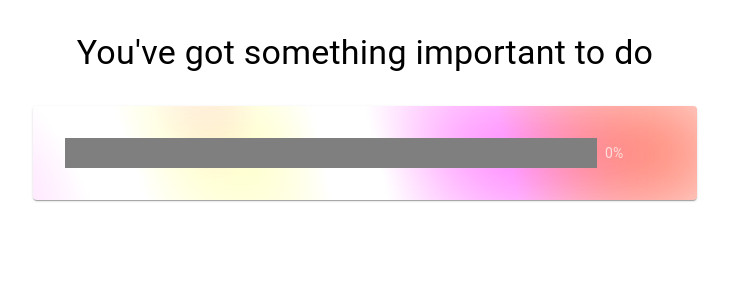
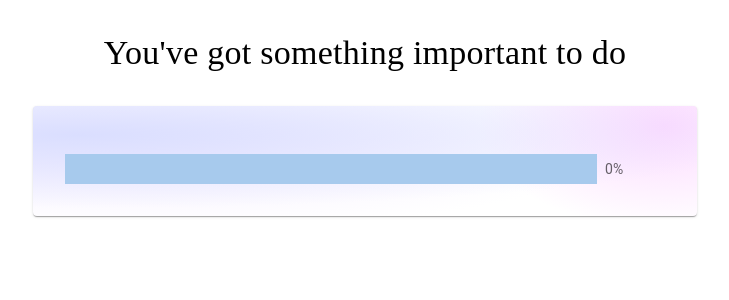
Before and after one commit to ashgansh/one-thing, a React (Create React App) app: page / in a window 1280 px wide. Shown: the top 300 px of the page, without its empty margins (275-1004 px from the left). Built offline with nearby package versions, Linux system fonts and the light colour scheme.

Commit message:
feat: prepare for multiple things

```diff
--- a/src/App.js
+++ b/src/App.js
@@ -8,14 +8,7 @@ import { Progress } from "./Progress";
 import Form from "./Form";
 import "./styles.css";
 
-const theme = createTheme({
-  palette: {
-    mode: "dark",
-    primary: {
-      main: "#ffffff",
-    },
-  },
-});
+const theme = createTheme();
 
 // const theme = createTheme({
 //   status: {
@@ -44,17 +37,18 @@ function App() {
         variant="h4"
         mt={4}
         mb={4}
-        style={{ textAlign: "center" }}
+        style={{ textAlign: "center", fontFamily: 'Londrina Solid' }}
       >
         You've got something important to do
       </Typography>
       <div style={{ height: "100%" }}>
         <Card
           elevation={1}
+          className="shiny"
           style={{
+            color: 'black',
             position: "relative",
-            background: "transparent",
-            color: "white",
+            backgroundSize: 'cover',
             maxWidth: 600,
             margin: "auto",
             padding: "2rem",
@@ -62,23 +56,8 @@ function App() {
         >
           {ready && <Form task={task} />}
           <Progress />
-        <div
-          style={{
-            zIndex: -1,
-            position: "absolute",
-            top: 0,
-            left: 0,
-            backgroundImage: "url(./magic.svg)",
-            backgroundSize: "cover",
-            transform: 'scale(1.1)',
-            height: "100%",
-            width: "100%",
-            filter: "blur(50px) brightness(1.70)",
-          }}
-        ></div>
-
         </Card>
-     </div>
+      </div>
     </ThemeProvider>
   );
 }
--- a/src/Form.js
+++ b/src/Form.js
@@ -31,8 +31,8 @@ const App = ({ task }) => {
   return (
     <LocalizationProvider dateAdapter={AdapterDateFns}>
       <form onSubmit={handleSubmit(onSubmit)}>
-        <Grid container spacing={5}>
-          <Grid item xs={12}>
+        <Grid container spacing={5} style={{alignItems: 'end'}}>
+          <Grid item xs={8}>
             <Controller
               name="name"
               control={control}
@@ -41,14 +41,14 @@ const App = ({ task }) => {
               )}
             />
           </Grid>
-          <Grid item xs={8}>
+          <Grid item xs={4}>
             <Controller
               name="deadline"
               control={control}
               render={({ field }) => (
                 <DateTimePicker
                   {...field}
-                  label="Date desktop"
+                  label="When is the deadline"
                   renderInput={(params) => <TextField {...params} />}
                 />
               )}
--- a/src/Progress.js
+++ b/src/Progress.js
@@ -82,6 +82,7 @@ const Countdown = () => {
 
 export function Progress() {
   const [progress, setProgress] = React.useState(0);
+  const [task, setTask] = React.useState(0)
 
   React.useEffect(() => {
     const timer = setInterval(() => {
@@ -97,6 +98,7 @@ export function Progress() {
       const value = Math.min(Math.max(rounded, 0), 100);
 
       setProgress(value);
+      setTask(task)
     }, 1000);
 
     return () => {
@@ -106,6 +108,7 @@ export function Progress() {
 
   return (
     <Box sx={{ width: "100%" }}>
+      <div style={{ fontFamily: 'Londrina Solid', paddingBottom:  '1rem', fontSize: '2rem'}}>{task?.name}</div>
       <LinearProgressWithLabel value={progress} />
       <Countdown />
     </Box>
--- a/src/styles.css
+++ b/src/styles.css
@@ -2,8 +2,32 @@
   font-family: sans-serif;
   text-align: center;
 }
+@import url("https://fonts.googleapis.com/css2?family=Londrina+Solid&display=swap");
 
-html, body {
+.shiny {
+  background: radial-gradient(
+        105.5% 66.74% at 7% 26.23%,
+        #dadeff 0%,
+        rgba(245, 239, 255, 0) 100%
+      )
+      /* warning: gradient uses a rotation that is not supported by CSS and may not behave as expected */,
+    radial-gradient(
+        27.88% 93.11% at 95.11% 18.44%,
+        #fcdaff 0%,
+        rgba(245, 239, 255, 0) 100%
+      )
+      /* warning: gradient uses a rotation that is not supported by CSS and may not behave as expected */,
+    radial-gradient(
+        69.61% 69.61% at 16.44% 44%,
+        #f5efff 0%,
+        rgba(245, 239, 255, 0) 100%
+      )
+      /* warning: gradient uses a rotation that is not supported by CSS and may not behave as expected */,
+    #ffffff !important;
+}
+
+html,
+body {
   height: 100%;
   margin: 0;
 }
```
